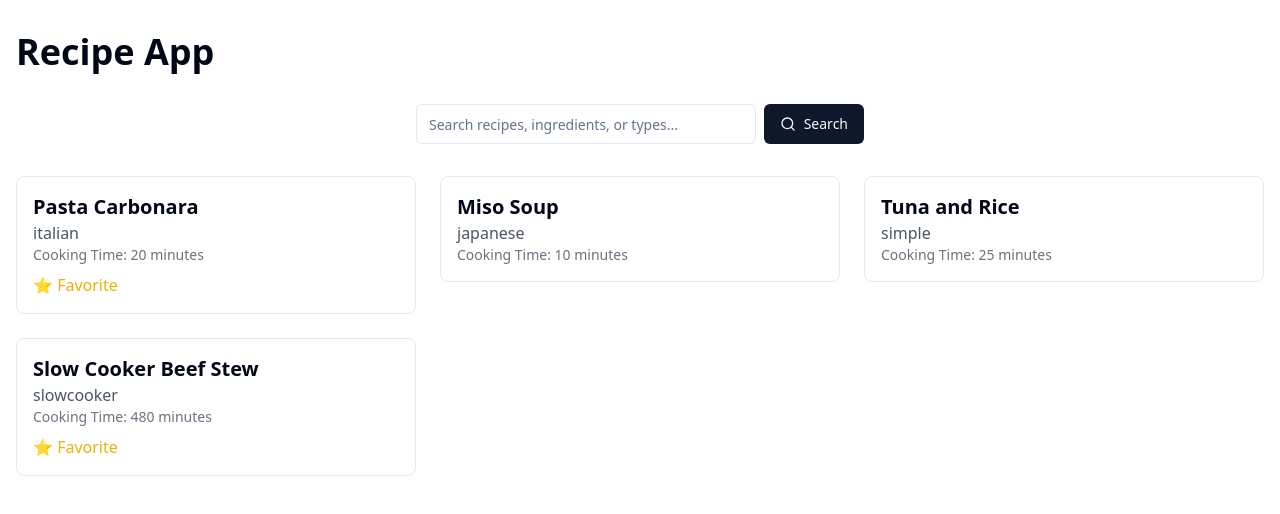
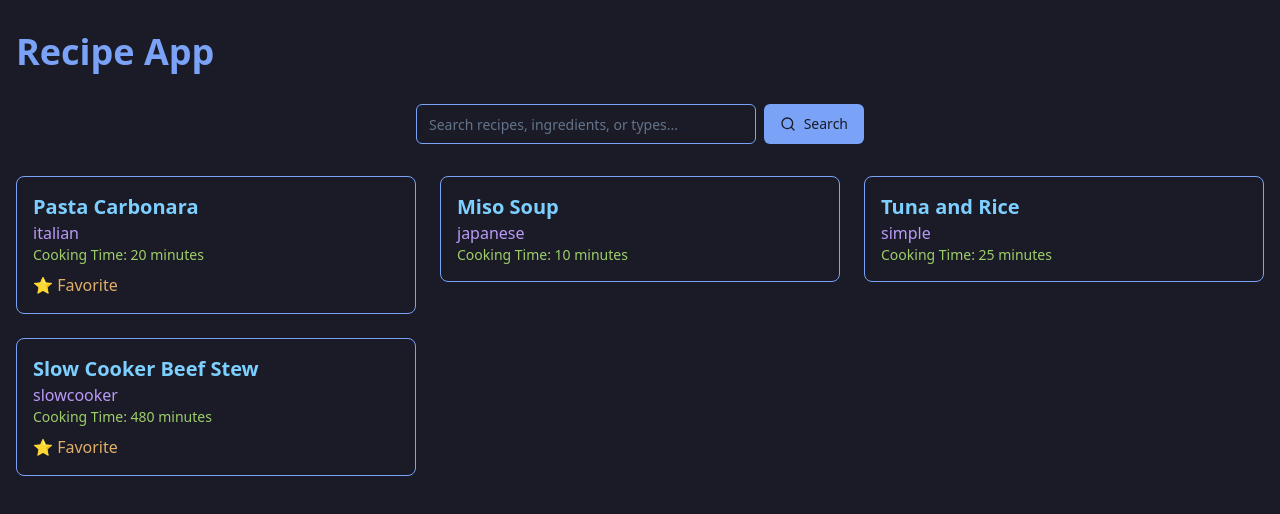
Before and after one commit to evilusean/RecipSean-RecipeApp, a Next.js app in the folder recip-sean/: page / in a window 1280 px wide. Shown: the top 514 px of the page. Built offline with nearby package versions, Linux system fonts and the light colour scheme.

Commit message:
tokyo night
added tokyo night theme colors to project, looks aesthetic AF

```diff
--- a/recip-sean/src/app/page.tsx
+++ b/recip-sean/src/app/page.tsx
@@ -45,33 +45,35 @@ export default function Home() {
   }
 
   return (
+    <div className="min-h-screen bg-tokyo-bg text-tokyo-fg">
       <div className="container mx-auto px-4 py-6 sm:py-8">
-      <h1 className="text-3xl sm:text-4xl font-bold mb-6 sm:mb-8">Recipe App</h1>
+        <h1 className="text-3xl sm:text-4xl font-bold mb-6 sm:mb-8 text-tokyo-blue">Recipe App</h1>
         <SearchComponent onSearch={handleSearch} />
         {loading && <p className="mt-6 sm:mt-8">Loading recipes...</p>}
-      {error && <p className="mt-6 sm:mt-8 text-red-500">{error}</p>}
+        {error && <p className="mt-6 sm:mt-8 text-tokyo-red">{error}</p>}
         {!loading && !error && (
           <div className="mt-6 sm:mt-8">
             {recipes.length > 0 ? (
               <div className="grid grid-cols-1 sm:grid-cols-2 lg:grid-cols-3 gap-4 sm:gap-6">
                 {recipes.map(recipe => (
                   <Link href={`/recipe/${recipe.id}`} key={recipe.id}>
-                  <div className="border rounded-lg p-4 hover:shadow-lg transition-shadow">
-                    <h2 className="text-lg sm:text-xl font-semibold">{recipe.name}</h2>
-                    <p className="text-gray-600 text-sm sm:text-base">{recipe.recipeType}</p>
-                    <p className="text-sm text-gray-500">Cooking Time: {recipe.cookingTime} minutes</p>
+                    <div className="border border-tokyo-blue rounded-lg p-4 hover:bg-tokyo-blue hover:bg-opacity-10 transition-colors">
+                      <h2 className="text-lg sm:text-xl font-semibold text-tokyo-cyan">{recipe.name}</h2>
+                      <p className="text-tokyo-magenta text-sm sm:text-base">{recipe.recipeType}</p>
+                      <p className="text-sm text-tokyo-green">Cooking Time: {recipe.cookingTime} minutes</p>
                       {recipe.favorite && (
-                      <p className="text-yellow-500 mt-2">⭐ Favorite</p>
+                        <p className="text-tokyo-yellow mt-2">⭐ Favorite</p>
                       )}
                     </div>
                   </Link>
                 ))}
               </div>
             ) : (
-            <p className="mt-6 sm:mt-8 text-center text-gray-500">No recipes found. Try a different search term.</p>
+              <p className="mt-6 sm:mt-8 text-center text-tokyo-fg">No recipes found. Try a different search term.</p>
             )}
           </div>
         )}
       </div>
+    </div>
   )
 }
--- a/recip-sean/src/app/recipe/[id]/page.tsx
+++ b/recip-sean/src/app/recipe/[id]/page.tsx
@@ -39,15 +39,15 @@ export default function RecipePage({ params }: { params: { id: string | string[]
   }, [params.id])
 
   if (loading) {
-    return <div className="container mx-auto px-4 py-6 sm:py-8">Loading...</div>
+    return <div className="container mx-auto px-4 py-6 sm:py-8 bg-tokyo-bg text-tokyo-fg">Loading...</div>
   }
 
   if (error) {
     return (
-      <div className="container mx-auto px-4 py-6 sm:py-8">
-        <p className="text-red-500">{error}</p>
+      <div className="container mx-auto px-4 py-6 sm:py-8 bg-tokyo-bg text-tokyo-fg">
+        <p className="text-tokyo-red">{error}</p>
         <button
-          className="mt-4 px-4 py-2 bg-blue-500 text-white rounded hover:bg-blue-600"
+          className="mt-4 px-4 py-2 bg-tokyo-blue text-tokyo-bg rounded hover:bg-tokyo-cyan"
           onClick={() => router.push('/')}
         >
           Back to Home
@@ -60,16 +60,24 @@ export default function RecipePage({ params }: { params: { id: string | string[]
     return null
   }
 
+  const highlightMainIngredient = (text: string, ingredient: string) => {
+    const parts = text.split(new RegExp(`(${ingredient})`, 'gi'));
+    return parts.map((part, index) =>
+      part.toLowerCase() === ingredient.toLowerCase() ? <strong key={index} className="text-tokyo-yellow">{part}</strong> : part
+    );
+  };
+
   return (
+    <div className="min-h-screen bg-tokyo-bg text-tokyo-fg">
       <div className="container mx-auto px-4 py-6 sm:py-8">
-      <h1 className="text-2xl sm:text-4xl font-bold mb-4">{recipe.name}</h1>
-      <p className="text-gray-600 mb-4">{recipe.recipeType}</p>
+        <h1 className="text-2xl sm:text-4xl font-bold mb-4 text-tokyo-blue">{recipe.name}</h1>
+        <p className="text-tokyo-magenta mb-4">{recipe.recipeType}</p>
         {recipe.favorite && (
-        <p className="text-yellow-500 mb-4">⭐ Favorite</p>
+          <p className="text-tokyo-yellow mb-4">⭐ Favorite</p>
         )}
 
         <div className="mb-6">
-        <h2 className="text-xl sm:text-2xl font-semibold mb-2">Ingredients</h2>
+          <h2 className="text-xl sm:text-2xl font-semibold mb-2 text-tokyo-cyan">Ingredients</h2>
           <ul className="list-disc list-inside">
             {recipe.ingredients.map((ingredient, index) => (
               <li key={index} className="text-sm sm:text-base">{ingredient}</li>
@@ -78,7 +86,7 @@ export default function RecipePage({ params }: { params: { id: string | string[]
         </div>
 
         <div className="mb-6">
-        <h2 className="text-xl sm:text-2xl font-semibold mb-2">Utensils</h2>
+          <h2 className="text-xl sm:text-2xl font-semibold mb-2 text-tokyo-cyan">Utensils</h2>
           <ul className="list-disc list-inside">
             {recipe.utensils.map((utensil, index) => (
               <li key={index} className="text-sm sm:text-base">{utensil}</li>
@@ -87,15 +95,15 @@ export default function RecipePage({ params }: { params: { id: string | string[]
         </div>
 
         <div className="mb-6">
-        <h2 className="text-xl sm:text-2xl font-semibold mb-2">Cooking Information</h2>
+          <h2 className="text-xl sm:text-2xl font-semibold mb-2 text-tokyo-cyan">Cooking Information</h2>
           <p className="text-sm sm:text-base"><strong>Prep Time:</strong> {recipe.prepTime} minutes</p>
           <p className="text-sm sm:text-base"><strong>Cooking Time:</strong> {recipe.cookingTime} minutes</p>
         </div>
 
         <div>
-        <h2 className="text-xl sm:text-2xl font-semibold mb-2">Instructions</h2>
+          <h2 className="text-xl sm:text-2xl font-semibold mb-2 text-tokyo-cyan">Instructions</h2>
           <Select onValueChange={(value: 'en' | 'sk' | 'ja') => setLanguage(value)}>
-          <SelectTrigger className="w-full sm:w-[180px] mb-4">
+            <SelectTrigger className="w-full sm:w-[180px] mb-4 bg-tokyo-bg text-tokyo-fg border-tokyo-blue">
               <SelectValue placeholder="Select Language" />
             </SelectTrigger>
             <SelectContent>
@@ -106,22 +114,23 @@ export default function RecipePage({ params }: { params: { id: string | string[]
           </Select>
           {recipe.instructions.map((instruction, index) => (
             <div key={index} className="mb-4">
-            <p className="font-bold mb-1 text-sm sm:text-base">Step {index + 1} - <span className="font-normal">Time: {instruction.time} minutes</span></p>
+              <p className="font-bold mb-1 text-sm sm:text-base text-tokyo-green">
+                Step {index + 1} - <span className="font-normal">Time: {instruction.time} minutes</span>
+              </p>
               <p className="text-sm sm:text-base">
-              {instruction[language] || instruction.en}
-              {' '}
-              <strong>({instruction.primaryIngredient})</strong>
+                {highlightMainIngredient(instruction[language] || instruction.en, instruction.primaryIngredient)}
               </p>
             </div>
           ))}
         </div>
 
         <button
-        className="mt-6 sm:mt-8 px-4 py-2 bg-blue-500 text-white rounded hover:bg-blue-600 w-full sm:w-auto"
+          className="mt-6 sm:mt-8 px-4 py-2 bg-tokyo-blue text-tokyo-bg rounded hover:bg-tokyo-cyan w-full sm:w-auto"
           onClick={() => router.push('/')}
         >
           Back to Home
         </button>
       </div>
+    </div>
   )
 }
--- a/recip-sean/src/components/search.tsx
+++ b/recip-sean/src/components/search.tsx
@@ -24,9 +24,9 @@ export function SearchComponent({ onSearch }: SearchProps) {
         placeholder="Search recipes, ingredients, or types..."
         value={query}
         onChange={(e) => setQuery(e.target.value)}
-        className="w-full"
+        className="w-full bg-tokyo-bg text-tokyo-fg border-tokyo-blue focus:border-tokyo-cyan"
       />
-      <Button type="submit" className="w-full sm:w-auto">
+      <Button type="submit" className="w-full sm:w-auto bg-tokyo-blue hover:bg-tokyo-cyan text-tokyo-bg">
         <Search className="mr-2 h-4 w-4" />
         Search
       </Button>
--- a/recip-sean/tailwind.config.ts
+++ b/recip-sean/tailwind.config.ts
@@ -1,13 +1,12 @@
-import type { Config } from "tailwindcss"
-
-const config: Config = {
+/** @type {import('tailwindcss').Config} */
+module.exports = {
   darkMode: ["class"],
   content: [
     './pages/**/*.{ts,tsx}',
     './components/**/*.{ts,tsx}',
     './app/**/*.{ts,tsx}',
     './src/**/*.{ts,tsx}',
-  ],
+	],
   theme: {
     container: {
       center: true,
@@ -51,6 +50,17 @@ const config: Config = {
           DEFAULT: "hsl(var(--card))",
           foreground: "hsl(var(--card-foreground))",
         },
+        // Tokyo Night colors
+        tokyo: {
+          bg: '#1a1b26',
+          fg: '#a9b1d6',
+          blue: '#7aa2f7',
+          cyan: '#7dcfff',
+          green: '#9ece6a',
+          magenta: '#bb9af7',
+          red: '#f7768e',
+          yellow: '#e0af68',
+        },
       },
       borderRadius: {
         lg: "var(--radius)",
@@ -59,12 +69,12 @@ const config: Config = {
       },
       keyframes: {
         "accordion-down": {
-          from: { height: "0" },
+          from: { height: 0 },
           to: { height: "var(--radix-accordion-content-height)" },
         },
         "accordion-up": {
           from: { height: "var(--radix-accordion-content-height)" },
-          to: { height: "0" },
+          to: { height: 0 },
         },
       },
       animation: {
@@ -74,6 +84,4 @@ const config: Config = {
     },
   },
   plugins: [require("tailwindcss-animate")],
-} satisfies Config
-
-export default config
+}
```
Lines whose indentation alone changed are shown as unchanged.
